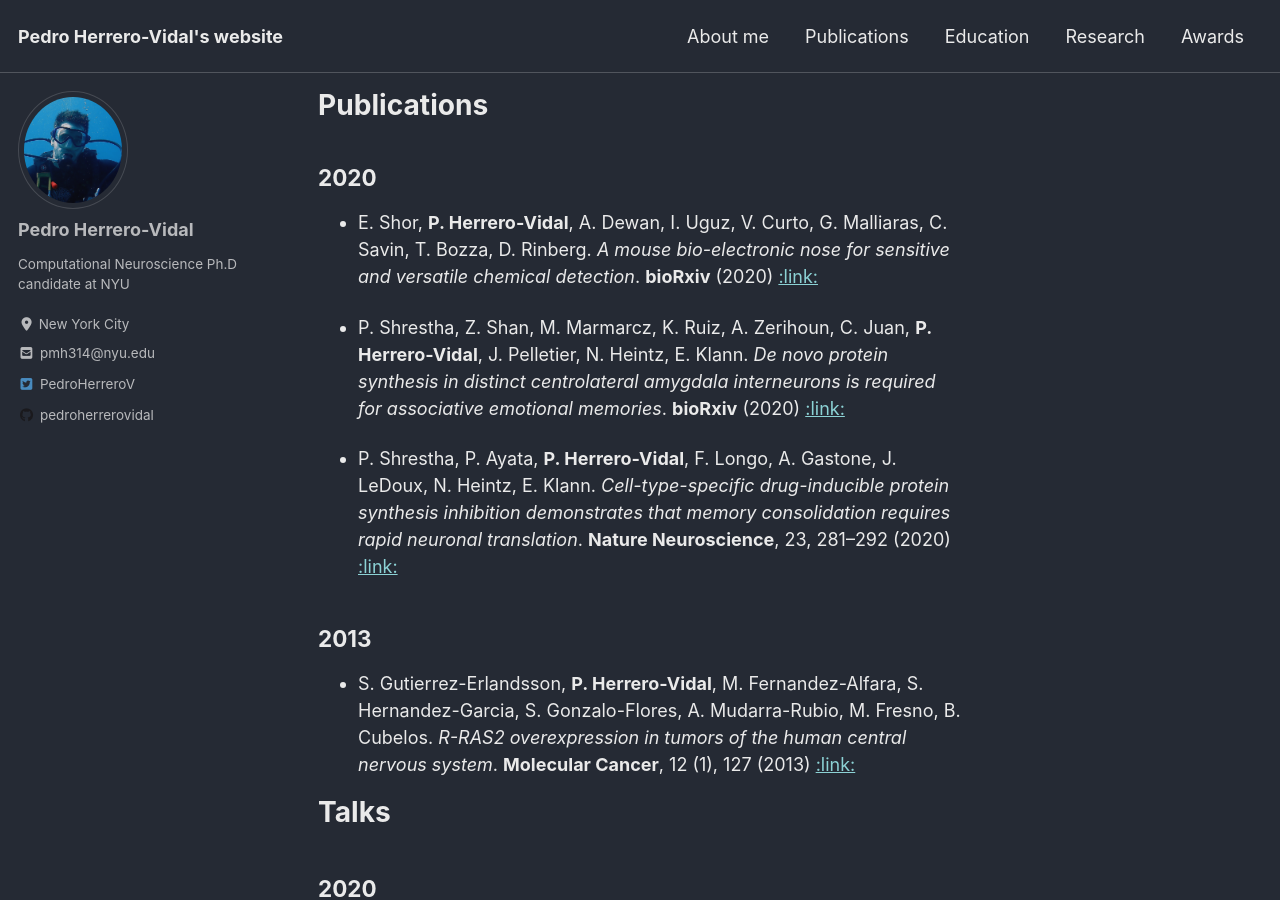
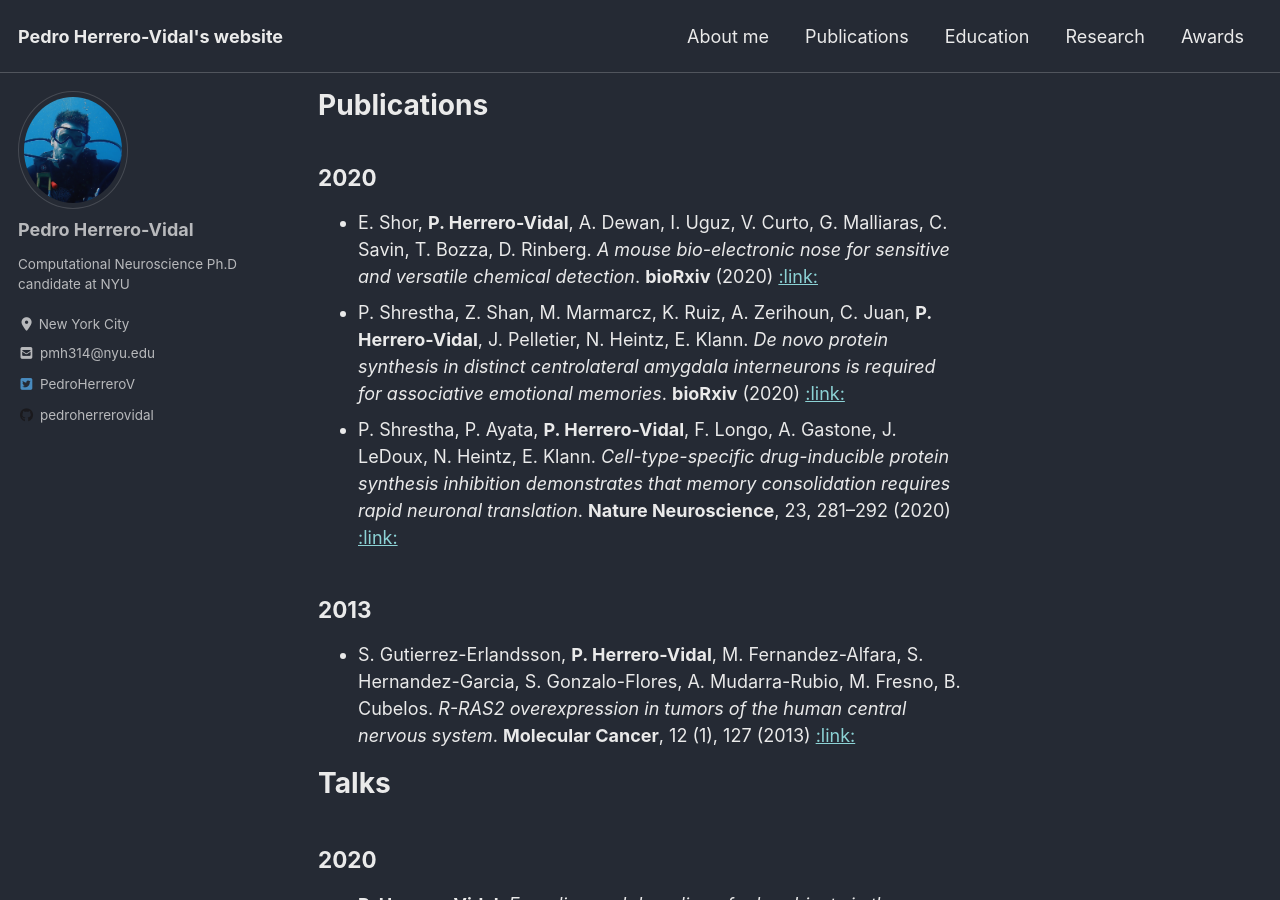
Before and after one commit to pedroherrerovidal/pedroherrerovidal.github.io, a Jekyll site: the page built from _pages/publications.md, in a window 1280 px wide and 900 px high. Built offline with Jekyll 4.4.1, drawn with Linux system fonts in a browser that asks for light colours; cached includes are drawn as plain includes; nearby versions of some CDN libraries.

```diff
--- a/_pages/publications.md
+++ b/_pages/publications.md
@@ -6,10 +6,8 @@ author_profile: true
 ---
 
 ## 2020
-- E. Shor, **P. Herrero-Vidal**, A. Dewan, I. Uguz, V. Curto, G. Malliaras, C. Savin, T. Bozza, D. Rinberg. *A mouse bio-electronic nose for sensitive and versatile chemical detection*. **bioRxiv** (2020) [ :link: ](https://www.biorxiv.org/content/10.1101/2020.05.06.079772v1)
-
-- P. Shrestha, Z. Shan, M. Marmarcz, K. Ruiz, A.  Zerihoun, C. Juan, **P. Herrero-Vidal**, J. Pelletier, N. Heintz, E. Klann. *De novo protein synthesis in distinct centrolateral amygdala interneurons is required for associative emotional memories*. **bioRxiv** (2020) [ :link: ](https://www.biorxiv.org/content/10.1101/2020.04.08.028233v1)
-
+- E. Shor, **P. Herrero-Vidal**, A. Dewan, I. Uguz, V. Curto, G. Malliaras, C. Savin, T. Bozza, D. Rinberg. *A mouse bio-electronic nose for sensitive and versatile chemical detection*. **bioRxiv** (2020) [ :link: ](https://www.biorxiv.org/content/10.1101/2020.05.06.079772v1)  <br />
+- P. Shrestha, Z. Shan, M. Marmarcz, K. Ruiz, A.  Zerihoun, C. Juan, **P. Herrero-Vidal**, J. Pelletier, N. Heintz, E. Klann. *De novo protein synthesis in distinct centrolateral amygdala interneurons is required for associative emotional memories*. **bioRxiv** (2020) [ :link: ](https://www.biorxiv.org/content/10.1101/2020.04.08.028233v1)  <br />
 - P. Shrestha, P. Ayata, **P. Herrero-Vidal**, F. Longo, A. Gastone, J. LeDoux, N. Heintz, E. Klann. *Cell-type-specific drug-inducible protein synthesis inhibition demonstrates that memory consolidation requires rapid neuronal translation*. **Nature Neuroscience**, 23, 281–292 (2020) [:link:](https://www.nature.com/articles/s41593-019-0568-z)
 
 ## 2013
@@ -17,9 +15,8 @@ author_profile: true
 
 # **Talks**
 ## 2020
-- **P. Herrero-Vidal**. *Encoding and decoding of odor objects in the piriform cortex*. **Computational Neuroscience Symposium**, New York University, USA.
-
-- **P. Herrero-Vidal**. *Decoding of chemical information from populations of olfactory neurons*. **Neural Engineering Research Venture (NERV)**, Stellenbosch University, South Africa. [:link:](https://www.crowdcast.io/e/nervevent-pedro/register)
+- **P. Herrero-Vidal**. *Encoding and decoding of odor objects in the piriform cortex*. **Computational Neuroscience Symposium**, New York University, USA.  <br />
+- **P. Herrero-Vidal**. *Decoding of chemical information from populations of olfactory neurons*. **Neural Engineering Research Venture (NERV)**, Stellenbosch University, South Africa. [:link:](https://www.crowdcast.io/e/nervevent-pedro/register)  <br />
 
 ## 2018
 - **P. Herrero-Vidal**. *Reliable chemical decoding from the olfactory bulb of the mouse*. **First Year Talks**, New York University, USA.
@@ -32,8 +29,7 @@ author_profile: true
 - P. Shrestha, P. Ayata, **P. Herrero-Vidal**, A. Gastone, N. Heintz & E. Klann. *Chemogenetic evidence for the protein synthesis requirement during memory consolidation*. **Society for Neuroscience 2017 Annual meeting**, Washington, D.C. [ :link: ](https://www.abstractsonline.com/pp8/#!/4649/presentation/8737)
 
 ## 2017
-- P. Shrestha, P. Ayata, **P. Herrero-Vidal**, A. Gastone, F. Longo, N. Heintz & E. Klann. *Chemogenetic interrogation of cell type specific translation in fear memories*. **Society for Neuroscience 2017 Annual meeting**, Washington, D.C. [ :link: ](https://www.abstractsonline.com/pp8/#!/4376/presentation/25181)
-
+- P. Shrestha, P. Ayata, **P. Herrero-Vidal**, A. Gastone, F. Longo, N. Heintz & E. Klann. *Chemogenetic interrogation of cell type specific translation in fear memories*. **Society for Neuroscience 2017 Annual meeting**, Washington, D.C. [ :link: ](https://www.abstractsonline.com/pp8/#!/4376/presentation/25181)  <br />
 - P. Shrestha, **P. Herrero-Vidal**, E. Jones & E. Klann. *Manipulations of Tsc2 in Oxytocin receptor expressing neurons causes sex-specific aberrations in social behavior*. **2017 International Research Conference on TSC and LAM**, Washington, D.C. [ :link: ](http://online.fliphtml5.com/tosk/caws/#p=71)
 
 ## 2016
```
